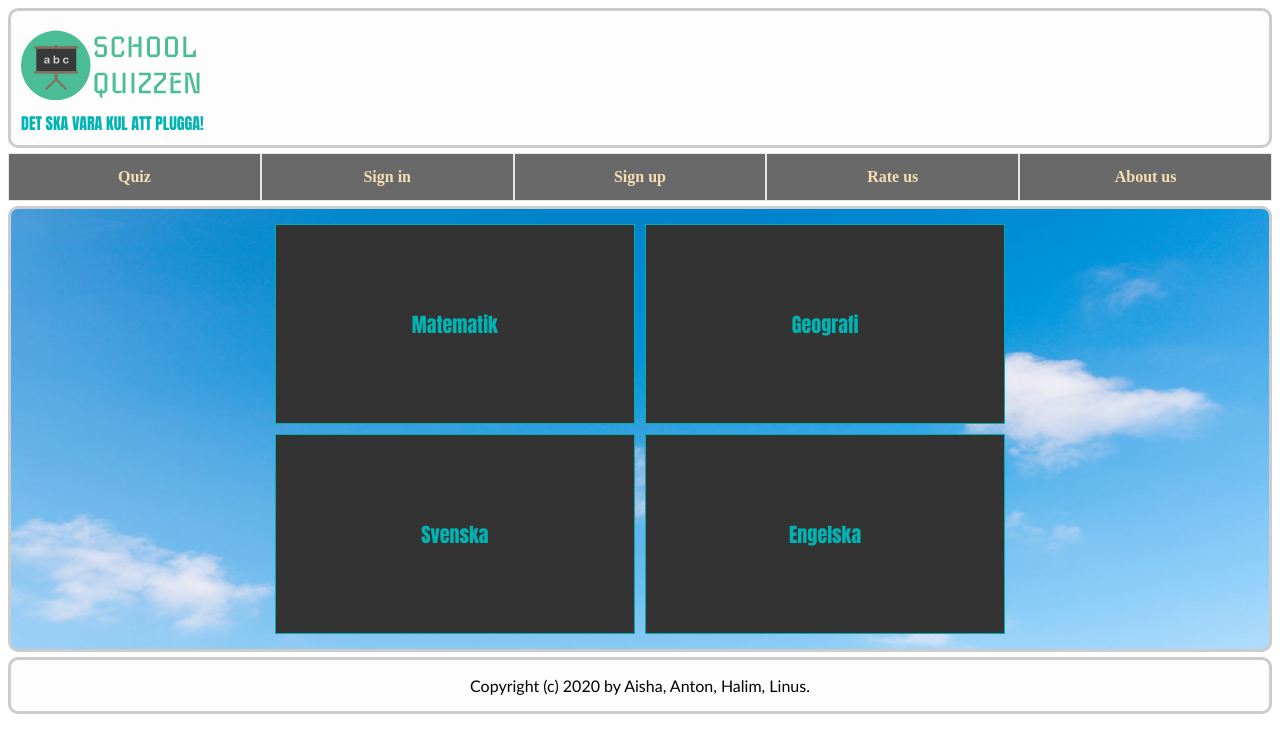
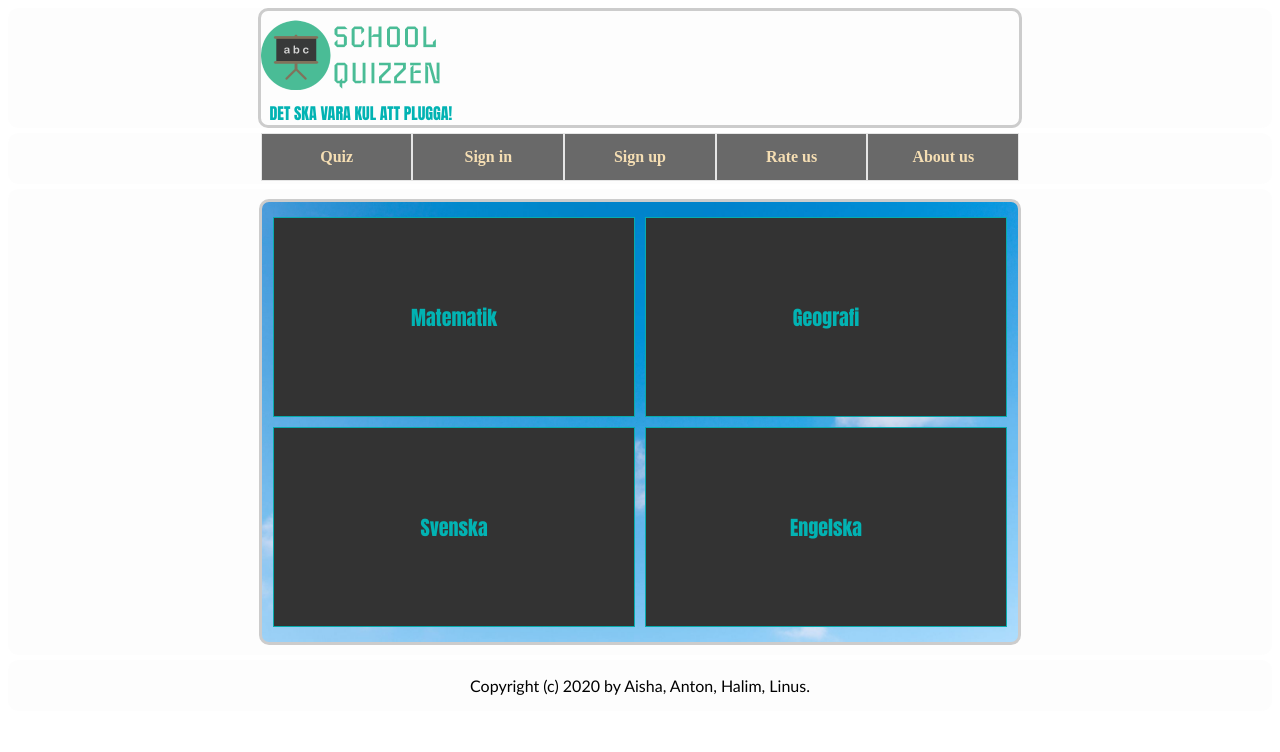
Before and after one commit to LinusSelven/web-application-quiz, a Vue app: page / in a window 1280 px wide. Shown: the top 752 px of the page. Built offline with nearby package versions, Linux system fonts and the light colour scheme; the HTML template or start-up script is replaced by a standard one.

Commit message:
creating new quiz for all subject that we have

```diff
--- a/src/App.vue
+++ b/src/App.vue
@@ -2,14 +2,16 @@
   <div id="app"  class="grid">
 
     <section class="item1">
-      <div class="logo-box">
-      <img src="./assets/logo.png" alt="Logo" class="logo-img">
-      <span class="slag">DET SKA VARA KUL ATT PLUGGA!</span>
+      <div class="item1-body">
+        <div class="logo-box">
+          <img src="./assets/logo.png" alt="Logo" class="logo-img">
+          <span class="slag">DET SKA VARA KUL ATT PLUGGA!</span>
+        </div>
       </div>
     </section>
 
     <section class="item2">
-      <div id="desktop-menu1">
+      <div id="desktop-menu">
         <ul class="menu">
           <li><router-link to="/"> Quiz</router-link></li>
           <li><router-link to="/login">Sign in</router-link></li>
@@ -34,7 +36,10 @@
       </div>
     </section>
     <section class="item3">
-    <router-view />
+      <div class="item3-body">
+        <router-view />
+      </div>
+
     </section>
     <section class="item4">
       <p>Copyright (c) 2020 by Aisha, Anton, Halim, Linus.</p>
@@ -155,22 +160,16 @@
     grid-gap: 5px;
   }
   .item1 {
-    padding: 10px;
-    text-align: left;
     grid-area: header;
     height: auto;
   }
 
   .item2 {
-    border: none;
     grid-area: menu;
   }
 
   .item3 {
-    //padding: 10px 5px 10px 5px;
     grid-area: sidebar;
-    background: url('./assets/qui.jpg') no-repeat;
-    background-size: 100% 100%;
   }
 
   .item4 {
@@ -181,7 +180,7 @@
   }
   section{
     color: black;
-    border: 3px solid #ccc;
+    //border: 3px solid #ccc;
     border-radius: 10px;
     text-align: center;
     background-color: rgba(239, 236, 236, 0.14);
@@ -204,14 +203,11 @@
   .slag{
     display: none;
   }
-  #desktop-menu1{
+  #desktop-menu{
     display: none;
   }
   #mobil-menu{
     display: block;
-  }
-  .underConstruction{
-    text-align: center;
   }
 
   .login a {
@@ -221,17 +217,32 @@
   .login a:hover {
     color: #0b5b5b;
   }
+
+  .item3-body{
+    border: 3px solid #ccc;
+    border-radius: 10px;
+    display: inline-block;
+    padding: 10px 5px 10px 5px;
+    grid-area: sidebar;
+    background: url('./assets/qui.jpg') no-repeat;
+    background-size: 100% 100%;
+    width: 100%;
+
+  }
+  .item1-body{
+    border: 3px solid #ccc;
+    border-radius: 10px;
+    display: inline-block;
+    width: 100%;
+  }
   /* Mobile */
   @media screen and (max-width: 400px) {
-
   }
   /* Tablet */
   @media screen and (min-width: 768px) and (max-width: 1024px) {
     .item3 {
-      padding: 10px 5px 10px 5px;
       grid-area: sidebar;
-      background: url('./assets/qui.jpg') no-repeat;
-      background-size: 100% 100%;
+
     }
     .logo-box{
       width: 200px;
@@ -247,6 +258,19 @@
     .item3{
       padding: 10px 10px 10px 10px;
     }
+    .item3-body{
+      display: inline-block;
+      padding: 10px 5px 10px 5px;
+      grid-area: sidebar;
+      background: url('./assets/qui.jpg') no-repeat;
+      background-size: 100% 100%;
+      width: 60%;
+    }
+    .item1-body{
+      display: inline-block;
+      text-align: center;
+      width: 60%;
+    }
     .logo-box{
       width: 200px;
       color: #02b3b3;
@@ -258,8 +282,9 @@
       font-family: Impact, monospace;
       font-weight: normal;
     }
-    #desktop-menu1{
-      display: block;
+    #desktop-menu{
+      display: inline-block;
+      width: 60%;
     }
     #mobil-menu{
       display: none;
--- a/src/backend/database.js
+++ b/src/backend/database.js
@@ -71,7 +71,7 @@ let db = new sqlite3.Database(DBSOURCE, (err) => {
 
         //---------------
 
-        db.run(`CREATE TABLE mattequiz (
+        db.run(`CREATE TABLE matteQuiz (
             quizId INTEGER PRIMARY KEY,
             quizQuestion TEXT,
             quizAnswer1 TEXT,
--- a/src/components/CreateNewQuiz.vue
+++ b/src/components/CreateNewQuiz.vue
@@ -7,7 +7,7 @@
             <select id="subject" name="subject" @change="onChange($event)" v-model="value">
                 <option value="default">Select The Subject</option>
                 <option value="geoQuiz">Geografi</option>
-                <option value="mattequiz">Matematik</option>
+                <option value="matteQuiz">Matematik</option>
                 <option value="svenskaQuiz">Svenska</option>
                 <option value="engelskaQuiz">Engelska</option>
             </select>
@@ -20,7 +20,12 @@
             <input type="text" id="answer1" name="answer1" placeholder="Answer 1*" v-model="quizAnswer1">
             <input type="text" id="answer2" name="answer2" placeholder="answer 2*" v-model="quizAnswer2">
             <input type="text" id="answer3" name="answer3" placeholder="answer 3*" v-model="quizAnswer3">
-            <input type="text" id="correctAnswer" name="correctAnswer" placeholder="Correct answer*" v-model="quizCorrectAnswer">
+            <select id="correctAnswer" name="correctAnswer" @change="onChangeAnswers($event)" v-model="quizCorrectAnswer">
+                <option value="0">Select The correct answer</option>
+                <option value="1">Answer 1</option>
+                <option value="2">answer 2</option>
+                <option value="3">answer 3</option>
+            </select>
             <label for="img">Select image:</label>
             <input type="file" id="img" name="img" accept="image/*">
             <input type="submit" value="Save" @submit="postNewQuiz">
@@ -43,7 +48,7 @@
         quizAnswer1 :'',
         quizAnswer2 :'',
         quizAnswer3 :'',
-        quizCorrectAnswer: '',
+        quizCorrectAnswer: 0,
         value:'',
         amount:0,
       }
@@ -53,36 +58,49 @@
       onChange (event) {
         this.value = event.target.value;
       },
+      onChangeAnswers(event){
+        this.quizCorrectAnswer = parseInt(event.target.value);
+      },
       emptyFields(){
         this.quizQuestion ='';
         this.quizAnswer1 ='';
         this.quizAnswer2 ='';
         this.quizAnswer3 ='';
-        this.quizCorrectAnswer= '';
+        this.quizCorrectAnswer= 0;
       },
       infoQuiz(){
         this.isSelected=true;
       },
-      getNewQuizRows(){
-        for(let i =0; i<this.amount; i++){
-          this.newQuiz.push(this.quizQuestion, this.quizAnswer1, this.quizAnswer2, this.quizAnswer3, this.quizCorrectAnswer);
-          this.emptyFields();
-        }
-      },
 
       async postNewQuiz(){
               for(let i =0; i<this.amount; i++){
-            const response = await ApiServices.newQuiz({
-              quizQuestion: this.quizQuestion,
-              quizAnswer1: this.quizAnswer1,
-              quizAnswer2: this.quizAnswer2,
-              quizAnswer3: this.quizAnswer3,
-              quizCorrectAnswer: this.quizCorrectAnswer
+                    let response
+                    const credential = '  quizQuestion: this.quizQuestion,\n' +
+                      '              quizAnswer1: this.quizAnswer1,\n' +
+                      '              quizAnswer2: this.quizAnswer2,\n' +
+                      '              quizAnswer3: this.quizAnswer3,\n' +
+                      '              quizCorrectAnswer: this.quizCorrectAnswer';
+                    if (this.value ==='geoQuiz'){
+                      response = await ApiServices.newQuizGeo({
+                        credential
                       });
+                    }else if (this.value ==='matteQuiz'){
+                       response = await ApiServices.newQuizMat({
+                        credential
+                      });
+                    }else if (this.value ==='engelskaQuiz'){
+                       response = await ApiServices.newQuizEng({
+                        credential
+                      });
+                    }else if (this.value ==='svenskaQuiz'){
+                       response = await ApiServices.newQuizSve({
+                        credential
+                      });
+                    }
                     console.log(response);
               }
             this.emptyFields();
-          }
+      },
 
     }
 
--- a/src/components/category.vue
+++ b/src/components/category.vue
@@ -46,7 +46,7 @@
   /* Desktop */
   @media screen and (min-width: 1025px) {
     .category {
-      width: 60%;
+      width: 100%;
       margin-left: auto;
       margin-right: auto;
       text-align: center;
--- a/src/components/register.vue
+++ b/src/components/register.vue
@@ -202,9 +202,6 @@
     }
     /* Desktop */
     @media screen and (min-width: 1025px) {
-        .item3{
-            padding: 10px 10px 10px 10px;
-        }
         .register {
             border: 1px solid #02b3b3;
             border-radius: 10px;
--- a/src/services/ApiServices.js
+++ b/src/services/ApiServices.js
@@ -19,7 +19,16 @@ export default{
   logout(){
     return Api().post('logout')
   },
-  newQuiz(credentials){
+  newQuizGeo(credentials){
     return Api().post('geoQuiz/', credentials)
   },
+  newQuizMat(credentials){
+    return Api().post('matteQuiz/', credentials)
+  },
+  newQuizEng(credentials){
+    return Api().post('engQuiz/', credentials)
+  },
+  newQuizSve(credentials){
+    return Api().post('sveQuiz/', credentials)
+  },
 }
```
Also changed, not shown: src/backend/server.js (+56 -34 lines), src/assets/quizimg.jpg (added), src/assets/zoom.webp (added). Lines whose indentation alone changed are shown as unchanged.
